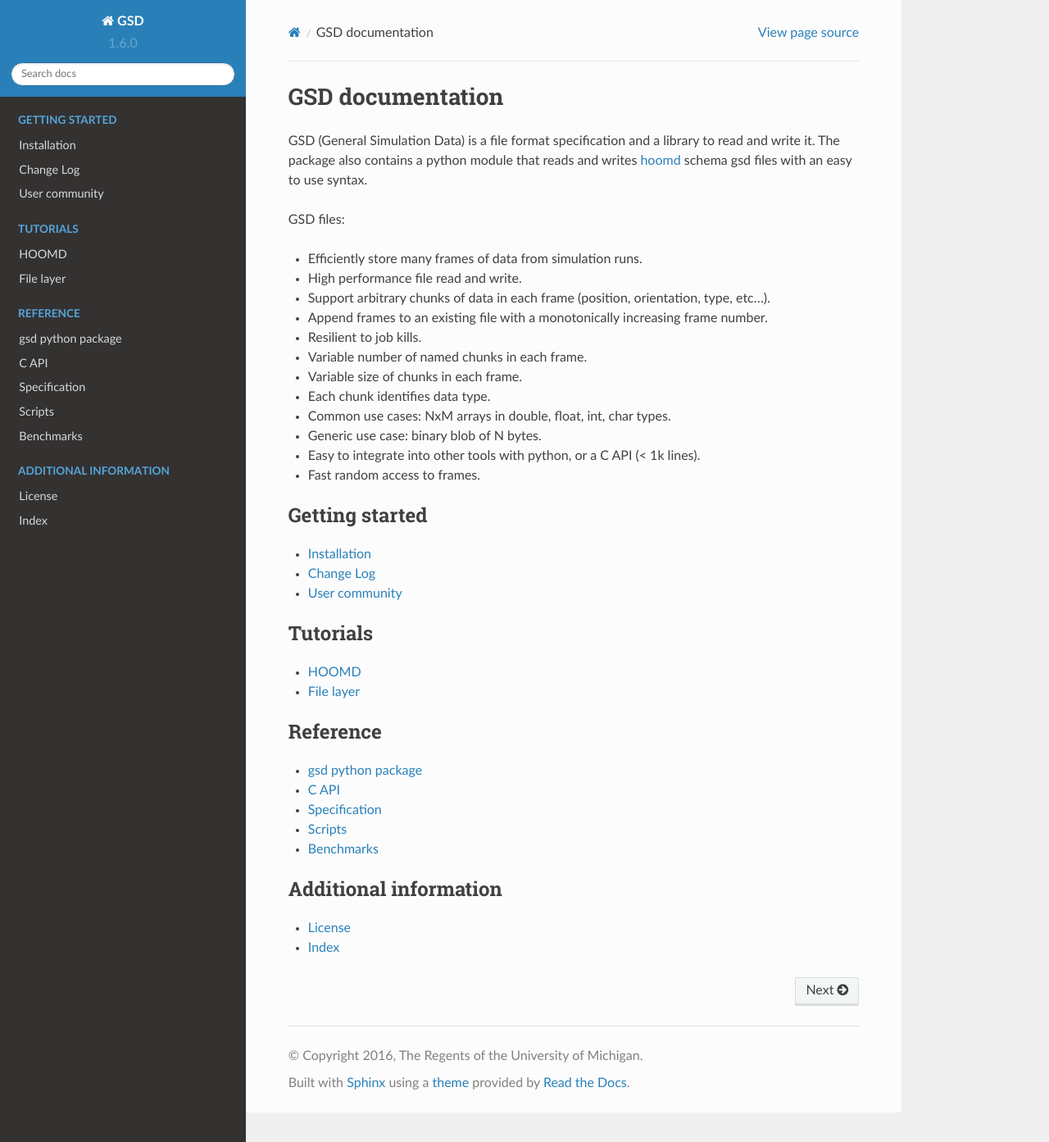
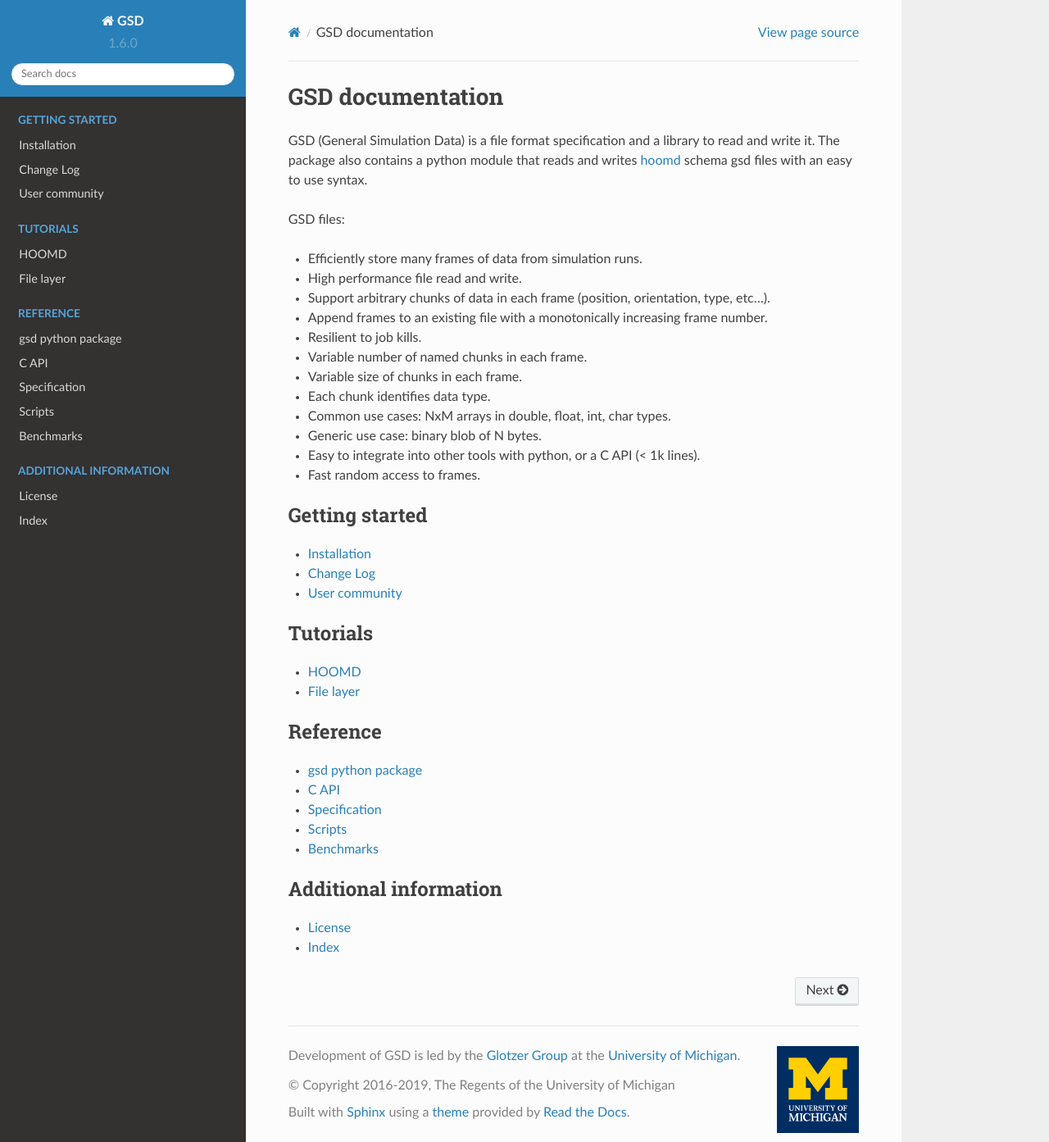
Before and after one commit to glotzerlab/gsd, a Sphinx documentation site: the page built from doc/index.rst, in a window 1280 px wide and 1393 px high. Shown: the whole window at 82% size. Built offline with Sphinx 7.4.7 and the Read the Docs theme 2.0.0, drawn with Linux system fonts in a browser that asks for light colours.

Commit message:
Add Glotzer Group branding to docs

```diff
--- /dev/null
+++ b/doc/_templates/footer.html
@@ -0,0 +1,41 @@
+<footer>
+  {% if (theme_prev_next_buttons_location == 'bottom' or theme_prev_next_buttons_location == 'both') and (next or prev) %}
+    <div class="rst-footer-buttons" role="navigation" aria-label="footer navigation">
+      {% if next %}
+        <a href="{{ next.link|e }}" class="btn btn-neutral float-right" title="{{ next.title|striptags|e }}" accesskey="n" rel="next">{{ _('Next') }} <span class="fa fa-arrow-circle-right"></span></a>
+      {% endif %}
+      {% if prev %}
+        <a href="{{ prev.link|e }}" class="btn btn-neutral float-left" title="{{ prev.title|striptags|e }}" accesskey="p" rel="prev"><span class="fa fa-arrow-circle-left"></span> {{ _('Previous') }}</a>
+      {% endif %}
+    </div>
+  {% endif %}
+
+  <hr/>
+
+  <div role="contentinfo">
+    <a href="http://umich.edu">
+    <img src="{{ pathto('_static/umich-block-M.svg', 1) }}" alt="University of Michigan logo" style="width: 100px; float: right;" />
+    </a>
+
+    <p>Development of {{ project }} is led by the <a href="https://glotzerlab.engin.umich.edu">Glotzer Group</a> at the <a href="https://umich.edu">University of Michigan</a>.
+    </p>
+
+    <p>
+    {%- if show_copyright %}
+      {%- if hasdoc('copyright') %}
+        {% trans path=pathto('copyright'), copyright=copyright|e %}&copy; <a href="{{ path }}">Copyright</a> {{ copyright }}{% endtrans %}
+      {%- else %}
+        {% trans copyright=copyright|e %}&copy; Copyright {{ copyright }}{% endtrans %}
+      {%- endif %}
+    {%- endif %}
+
+    </p>
+  </div>
+
+  {%- if show_sphinx %}
+  {% trans %}Built with <a href="http://sphinx-doc.org/">Sphinx</a> using a <a href="https://github.com/rtfd/sphinx_rtd_theme">theme</a> provided by <a href="https://readthedocs.org">Read the Docs</a>{% endtrans %}.
+  {%- endif %}
+
+  {%- block extrafooter %} {% endblock %}
+
+</footer>
--- a/doc/conf.py
+++ b/doc/conf.py
@@ -39,7 +39,7 @@ extensions = [
     'IPython.sphinxext.ipython_directive'
 ]
 
-intersphinx_mapping = {'python': ('https://docs.python.org/3', None)}
+intersphinx_mapping = {'python': ('https://docs.python.org/3', None), 'numpy': ('https://docs.scipy.org/doc/numpy', None)}
 autodoc_docstring_signature = True;
 
 # Add any paths that contain templates here, relative to this directory.
@@ -56,7 +56,7 @@ master_doc = 'index'
 
 # General information about the project.
 project = 'GSD'
-copyright = '2016, The Regents of the University of Michigan'
+copyright = '2016-2019, The Regents of the University of Michigan'
 
 # The version info for the project you're documenting, acts as replacement for
 # |version| and |release|, also used in various other places throughout the
@@ -83,7 +83,7 @@ exclude_patterns = ['_build']
 
 # The reST default role (used for this markup: `text`) to use for all
 # documents.
-#default_role = None
+default_role = 'any'
 
 # If true, '()' will be appended to :func: etc. cross-reference text.
 #add_function_parentheses = True
```
Also changed, not shown: doc/_static/umich-block-M.svg (added).
